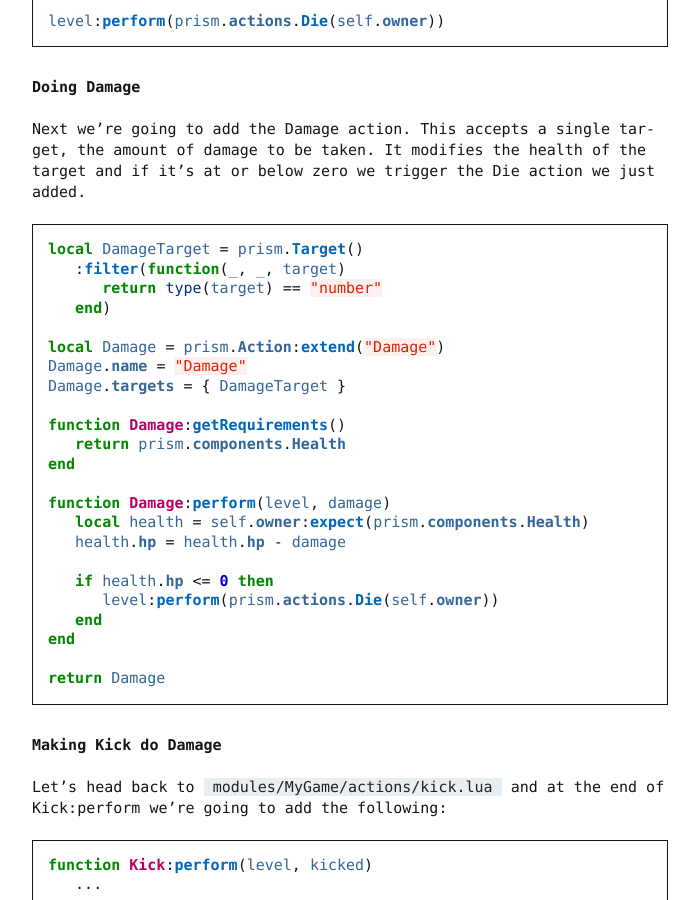
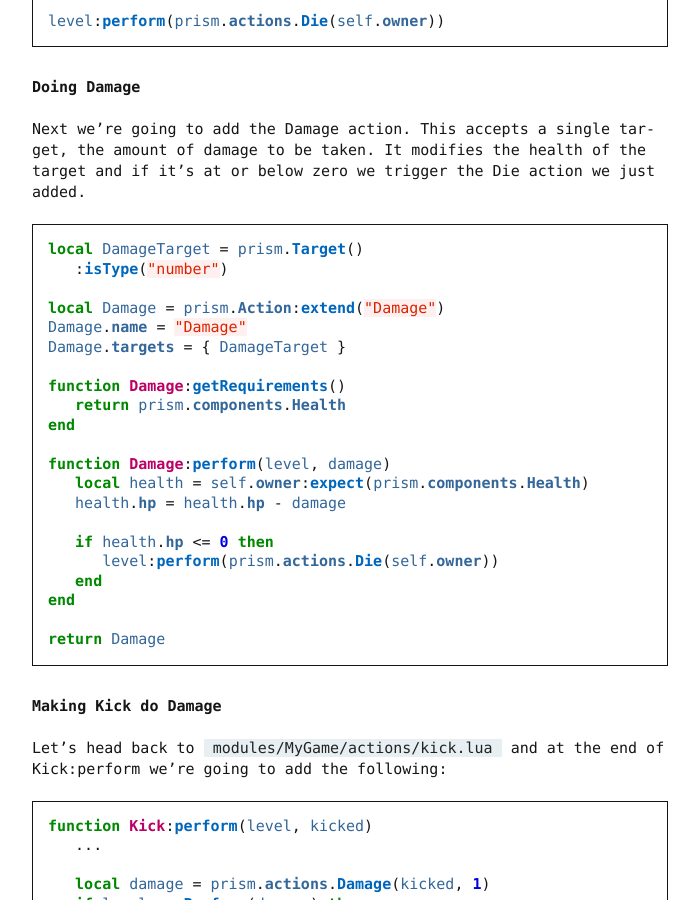
Before and after one commit to drewww/prism, a Sphinx documentation site: the page built from docs/source/making-a-roguelike/part3.rst, in a window 1280 px wide and 900 px high, scrolled down 1380 px. Shown: the whole window, without its empty margins (412-1111 px from the left). Built offline with Sphinx 7.4.7, drawn with Linux system fonts in a browser that asks for light colours; pages that are not in the unit, such as notebooks, are missing from menus.

Commit message:
Changed Damage to use isType in the docs.

```diff
--- a/docs/source/making-a-roguelike/part3.rst
+++ b/docs/source/making-a-roguelike/part3.rst
@@ -76,9 +76,7 @@ It modifies the health of the target and if it's at or below zero we trigger the
 .. code:: lua
 
    local DamageTarget = prism.Target()
-      :filter(function(_, _, target)
-         return type(target) == "number"
-      end)
+      :isType("number")
 
    local Damage = prism.Action:extend("Damage")
    Damage.name = "Damage"
```
